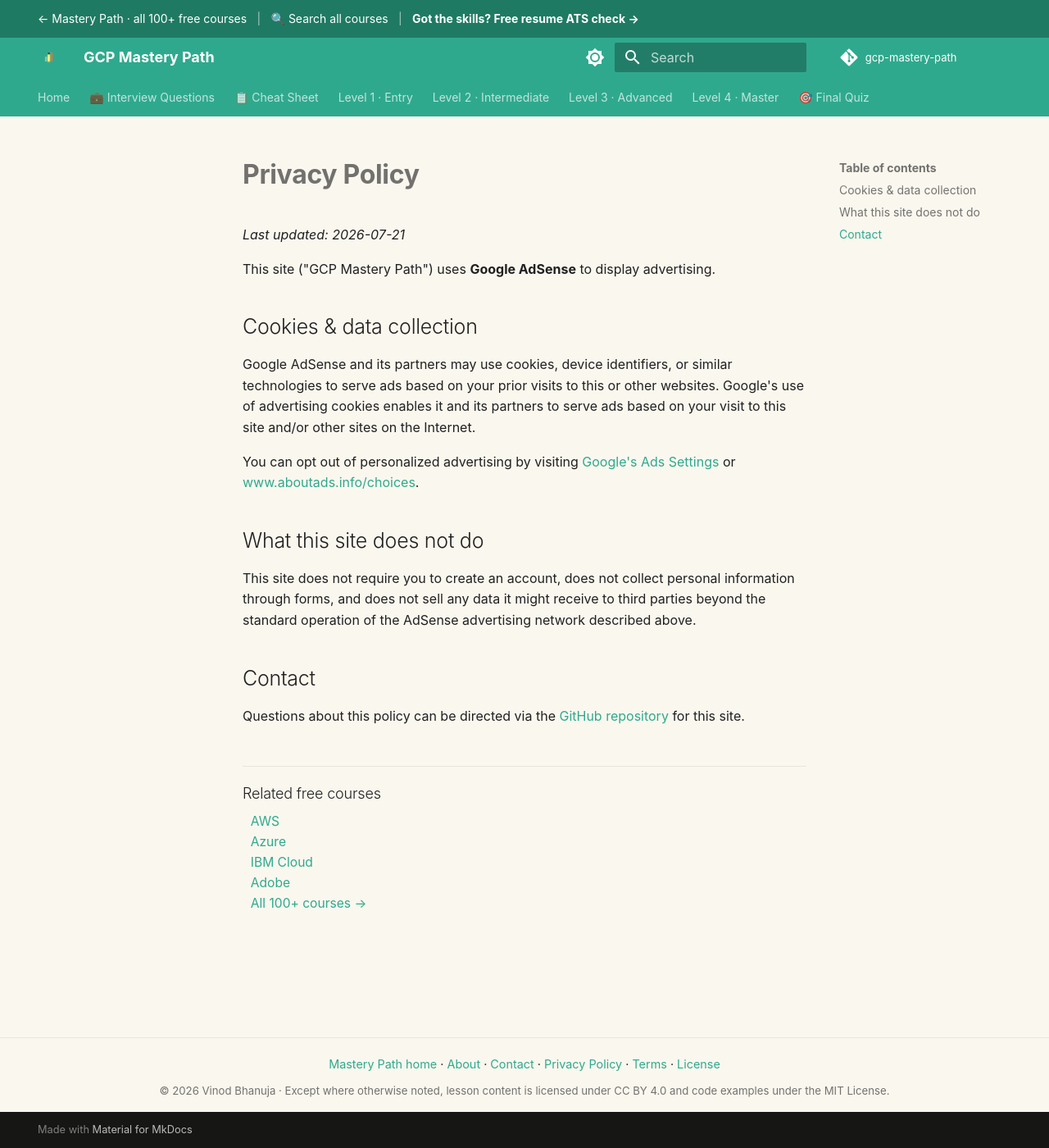
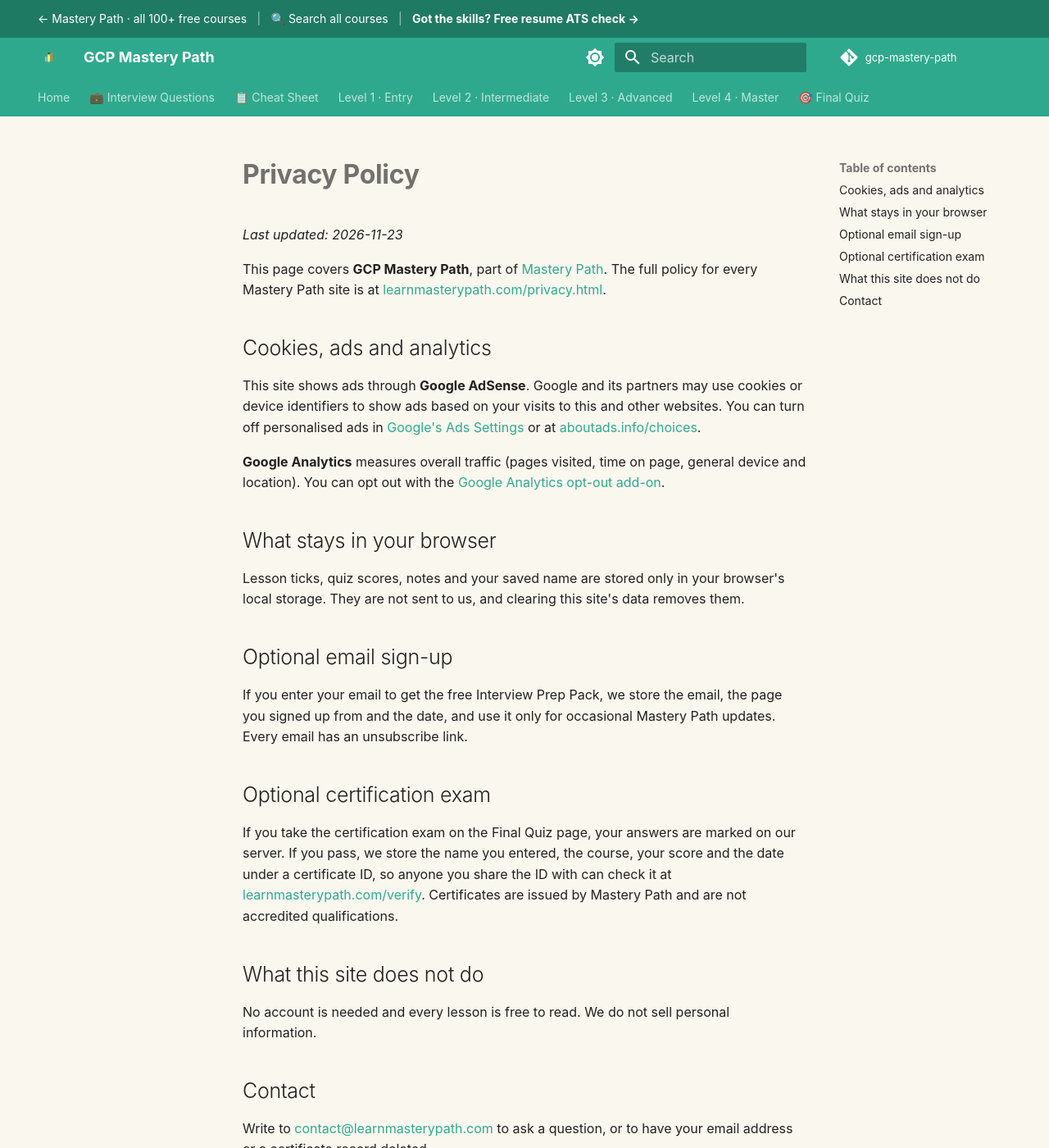
Before and after one commit to SIGILIPELLI/gcp-mastery-path, an MkDocs documentation site: the page built from docs/privacy.md, in a window 1280 px wide and 1400 px high. Shown: the whole window at 82% size. Built offline with MkDocs 1.6.1 and Material for MkDocs 9.7.7, drawn with Linux system fonts in a browser that asks for light colours; comment, search, counter and statistics services are not loaded.

Commit message:
Update privacy page: progress stays in the browser, optional email sign-up and certification exam, link to the full policy
Co-Authored-By: Claude Opus 5.5 <noreply@anthropic.com>

```diff
--- a/docs/privacy.md
+++ b/docs/privacy.md
@@ -1,33 +1,35 @@
 ---
-description: "Privacy policy for the free GCP Mastery Path: how Google Analytics and AdSense cookies are used, what is not collected, and how to opt out."
+description: "Privacy policy for the free GCP Mastery Path: cookies for ads and analytics, what stays in your browser, and the optional email sign-up and certification exam."
 ---
 
 # Privacy Policy
 
-_Last updated: 2026-07-21_
+_Last updated: 2026-11-23_
 
-This site ("GCP Mastery Path") uses **Google AdSense** to display advertising.
+This page covers **GCP Mastery Path**, part of [Mastery Path](https://learnmasterypath.com/). The full policy for every Mastery Path site is at [learnmasterypath.com/privacy.html](https://learnmasterypath.com/privacy.html).
 
-## Cookies & data collection
+## Cookies, ads and analytics
 
-Google AdSense and its partners may use cookies, device identifiers, or similar
-technologies to serve ads based on your prior visits to this or other websites.
-Google's use of advertising cookies enables it and its partners to serve ads
-based on your visit to this site and/or other sites on the Internet.
+This site shows ads through **Google AdSense**. Google and its partners may use cookies or device identifiers to show ads based on your visits to this and other websites. You can turn off personalised ads in [Google's Ads Settings](https://adssettings.google.com/) or at [aboutads.info/choices](https://www.aboutads.info/choices/).
 
-You can opt out of personalized advertising by visiting
-[Google's Ads Settings](https://adssettings.google.com/) or
-[www.aboutads.info/choices](https://www.aboutads.info/choices/).
+**Google Analytics** measures overall traffic (pages visited, time on page, general device and location). You can opt out with the [Google Analytics opt-out add-on](https://tools.google.com/dlpage/gaoptout).
+
+## What stays in your browser
+
+Lesson ticks, quiz scores, notes and your saved name are stored only in your browser's local storage. They are not sent to us, and clearing this site's data removes them.
+
+## Optional email sign-up
+
+If you enter your email to get the free Interview Prep Pack, we store the email, the page you signed up from and the date, and use it only for occasional Mastery Path updates. Every email has an unsubscribe link.
+
+## Optional certification exam
+
+If you take the certification exam on the Final Quiz page, your answers are marked on our server. If you pass, we store the name you entered, the course, your score and the date under a certificate ID, so anyone you share the ID with can check it at [learnmasterypath.com/verify](https://learnmasterypath.com/verify/). Certificates are issued by Mastery Path and are not accredited qualifications.
 
 ## What this site does not do
 
-This site does not require you to create an account, does not collect personal
-information through forms, and does not sell any data it might receive to third
-parties beyond the standard operation of the AdSense advertising network
-described above.
+No account is needed and every lesson is free to read. We do not sell personal information.
 
 ## Contact
 
-Questions about this policy can be directed via the
-[GitHub repository](https://github.com/SIGILIPELLI/gcp-mastery-path) for this
-site.
+Write to [contact@learnmasterypath.com](mailto:contact@learnmasterypath.com) to ask a question, or to have your email address or a certificate record deleted.
```
